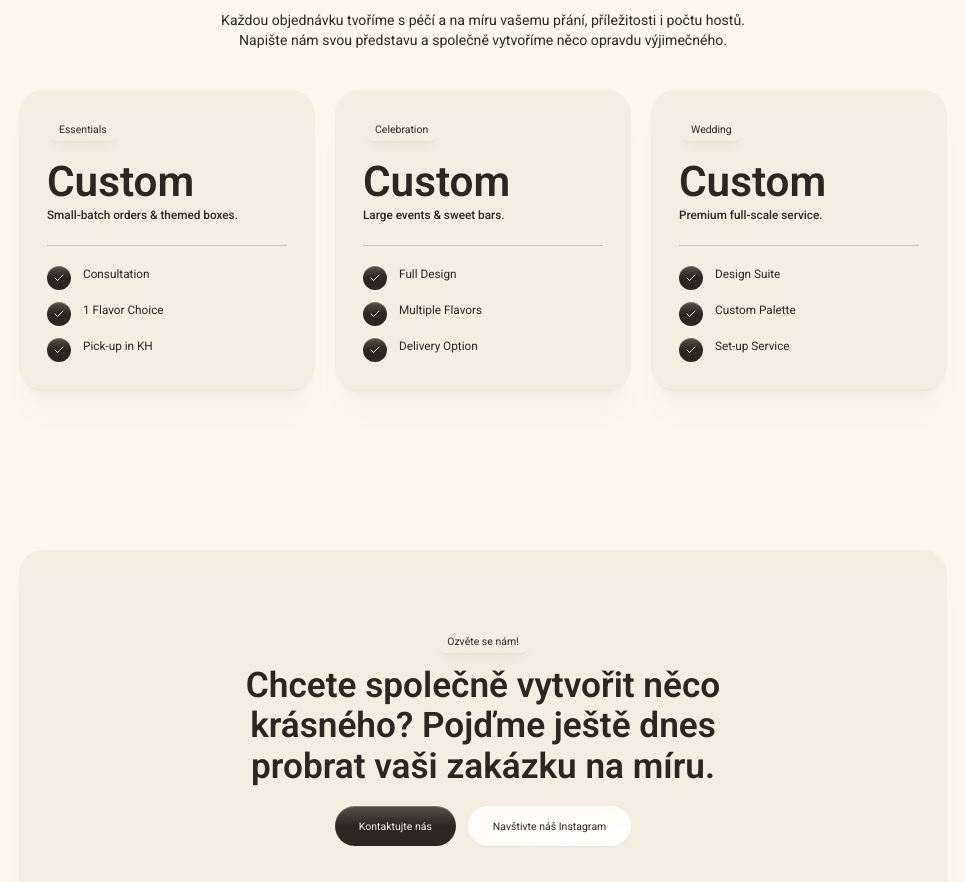
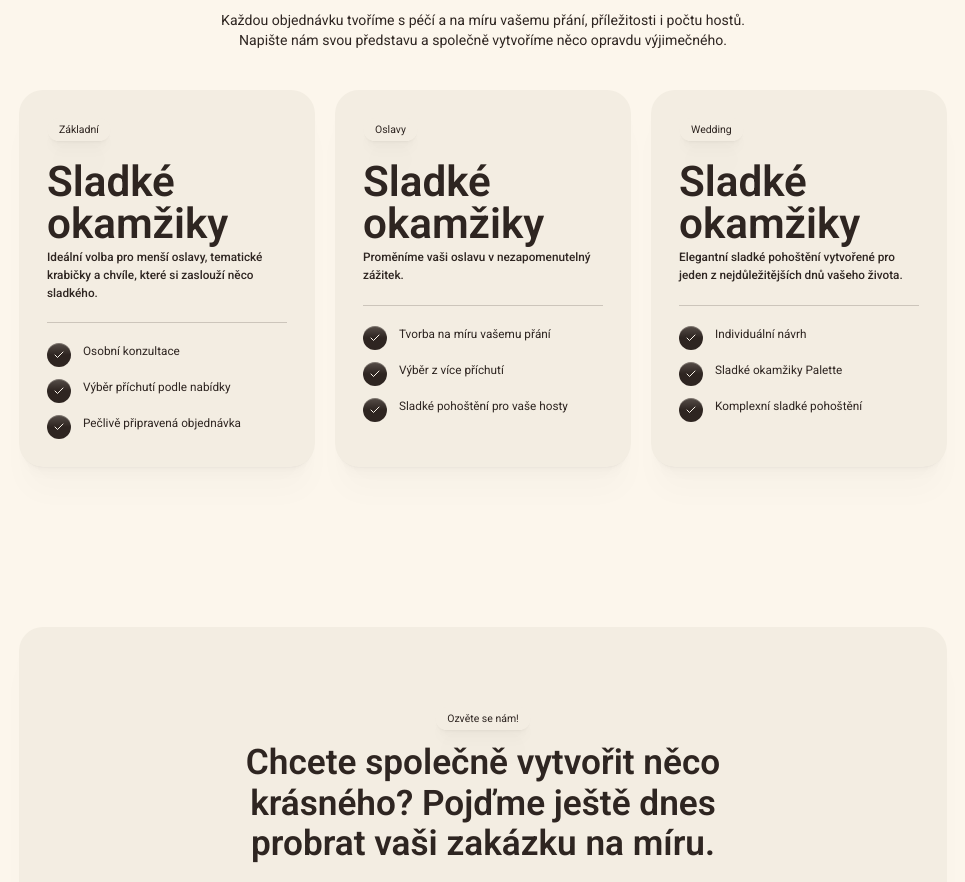
Before and after one commit to dmytro-webild/e6e0795c-41e9-41ee-9c49-ff970b5c7125, a React (Vite) app: page / in a window 1280 px wide. Shown: the part 6500-7382 px from the top of the page, without its empty margins (157-1122 px from the left). Built offline with nearby package versions, Linux system fonts and the light colour scheme; a web font is replaced by a local one.

Commit message:
Update src/pages/HomePage/sections/Pricing.tsx

```diff
--- a/src/pages/HomePage/sections/Pricing.tsx
+++ b/src/pages/HomePage/sections/Pricing.tsx
@@ -15,9 +15,9 @@ export default function PricingSection(): React.JSX.Element {
                 title="Začněte svou sladkou cestu."
                 description="Každou objednávku tvoříme s péčí a na míru vašemu přání, příležitosti i počtu hostů. Napište nám svou představu a společně vytvoříme něco opravdu výjimečného."
                 plans={[
-                  { tag: "Essentials", price: "Custom", description: "Small-batch orders & themed boxes.", features: ["Consultation", "1 Flavor Choice", "Pick-up in KH"] },
-                  { tag: "Celebration", price: "Custom", description: "Large events & sweet bars.", features: ["Full Design", "Multiple Flavors", "Delivery Option"] },
-                  { tag: "Wedding", price: "Custom", description: "Premium full-scale service.", features: ["Design Suite", "Custom Palette", "Set-up Service"] }
+                  { tag: "Základní", price: "Sladké okamžiky", description: "Ideální volba pro menší oslavy, tematické krabičky a chvíle, které si zaslouží něco sladkého.", features: ["Osobní konzultace", "Výběr příchutí podle nabídky", "Pečlivě připravená objednávka"] },
+                  { tag: "Oslavy", price: "Sladké okamžiky", description: "Proměníme vaši oslavu v nezapomenutelný zážitek.", features: ["Tvorba na míru vašemu přání", "Výběr z více příchutí", "Sladké pohoštění pro vaše hosty"] },
+                  { tag: "Wedding", price: "Sladké okamžiky", description: "Elegantní sladké pohoštění vytvořené pro jeden z nejdůležitějších dnů vašeho života.", features: ["Individuální návrh", "Sladké okamžiky Palette", "Komplexní sladké pohoštění"] }
                 ]}
                 textAnimation="slide-up"
               />
```
